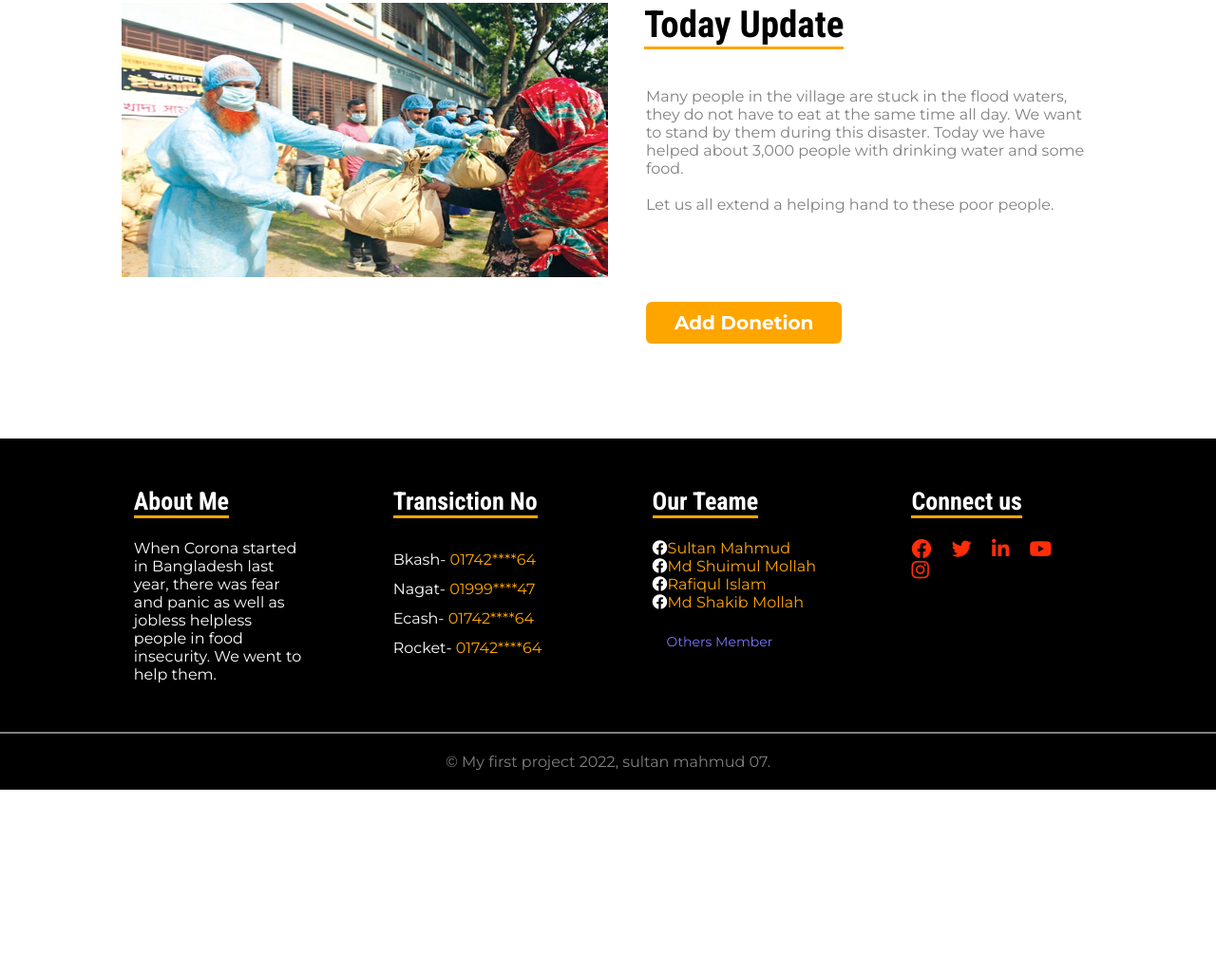
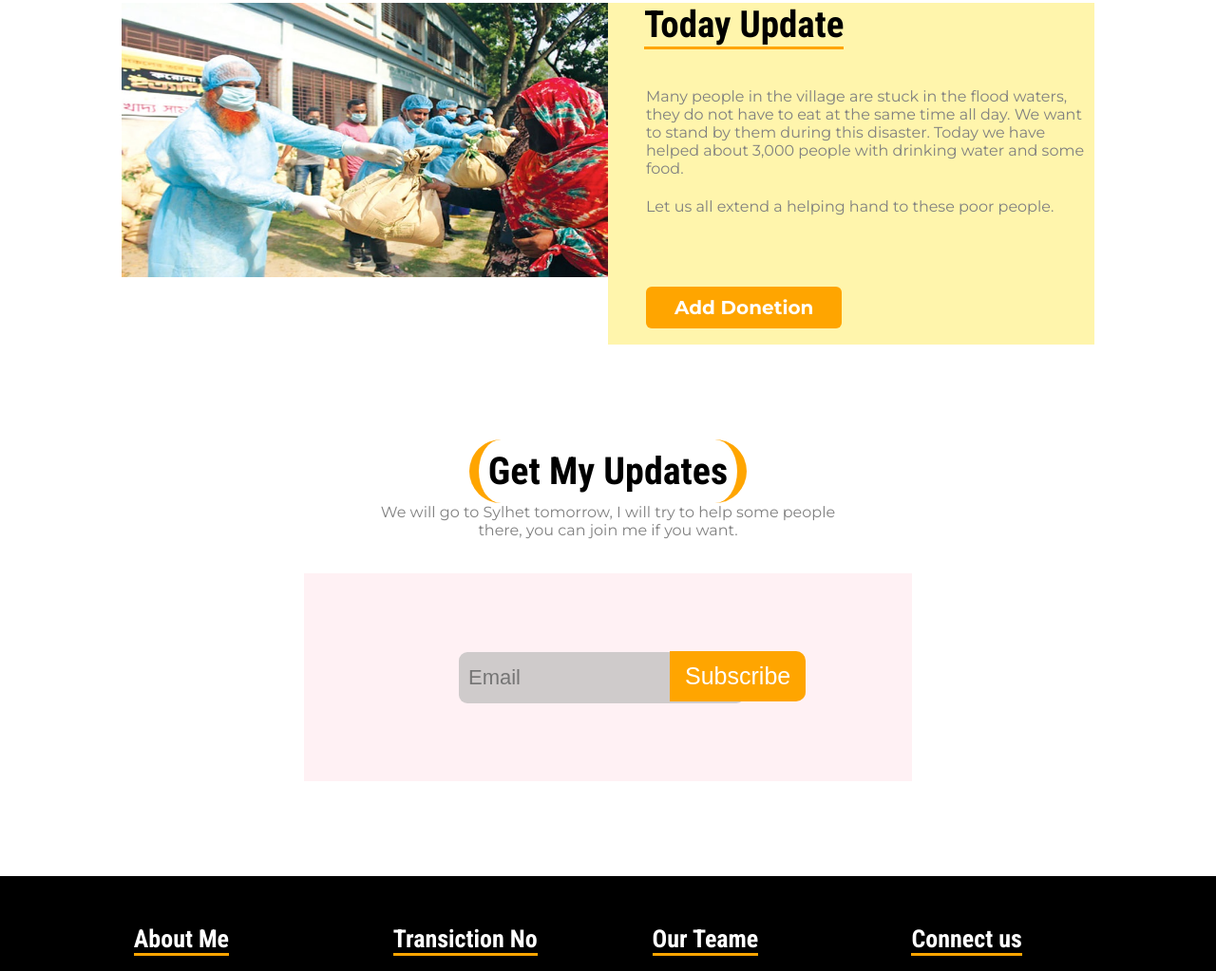
Before and after one commit to sultanmahmud07/my-first-assignment, a plain HTML site: page index.html in a window 1280 px wide. Shown: the part 2062-3085 px from the top of the page at 95% size. Before the commit the page ends 2894 px from the top, so only its background shows below. Drawn offline with Linux system fonts and the light colour scheme.

Commit message:
last-scetion commit

```diff
--- a/index.html
+++ b/index.html
@@ -86,6 +86,23 @@
       </div>
     </div>
   </section>
+<section id="get-update">
+  <div class="get_container">
+    <div class="top_sec">
+      <h2>Get My Updates</h2>
+      <p id="gt_p">
+        We will go to Sylhet tomorrow, I will try to help some people there, you can join me if you want.
+      </p>
+    </div>
+    <div class="right_sec">
+      <form action="">
+        <input type="text" placeholder="Email">
+        <button id="subscrib_b">Subscribe</button>
+      </form>
+    </div>
+  </div>
+</section>
+
   <footer id="footer_s">
     <div class="f_contain">
       <div class="connect_info">
--- a/style.css
+++ b/style.css
@@ -362,6 +362,8 @@ section#today_s {
 .right_side {
   width: 50%;
   /* display: block; */
+  background-color: #ffe84773;
+  height: 100%;
 }
 
 .lef_side img {
@@ -376,11 +378,12 @@ section#today_s {
   margin-bottom: 40px;
 }
 
-.right_side {}
+
 
 .right_side p {
   color: gray;
   margin-left: 40px;
+  margin-bottom: 2px;
 }
 
 a#today_button {
@@ -393,9 +396,104 @@ a#today_button {
   transition: 0.5s;
   display: inline-block;
   margin-left: 40px;
-  margin-top: 93px;
+  margin-top: 73px;
+  margin-bottom: 17px;
   border-radius: 6px;
 }
 a#today_button:hover {
   background-color: #f5401f;
 }
+
+/**===========================================================
+
+===========================================================**/
+section#get-update {
+  margin-bottom: 100px;
+}
+
+.get_container {
+  width: 50%;
+  margin: auto;
+}
+
+.top_sec {
+  text-align: center;
+}
+
+.top_sec h2 {
+  font-size: 40px;
+  display: -webkit-inline-box;
+  border-left: 10px solid orange;
+  border-right: 10px solid orange;
+  border-radius: 40px;
+  padding: 10px;
+}
+
+p#gt_p {
+  color: gray;
+  width: 487px;
+  margin: auto;
+  margin-bottom: 36px;
+
+}
+section#get-update {
+  margin-bottom: 100px;
+}
+
+.get_container {
+  width: 50%;
+  margin: auto;
+}
+
+.top_sec {
+  text-align: center;
+}
+
+.top_sec h2 {
+  font-size: 40px;
+  display: -webkit-inline-box;
+  border-left: 10px solid orange;
+  border-right: 10px solid orange;
+  border-radius: 40px;
+  padding: 10px;
+}
+
+p#gt_p {
+  color: gray;
+  width: 487px;
+  margin: auto;
+  margin-bottom: 36px;
+}
+
+.right_sec {
+  background-color: #ffd8df59;
+  padding: 82px;
+}
+
+.right_sec input {
+  background-color: #c2c0c0c7;
+  padding: 12px 10px;
+  width: 59%;
+  height: 30px;
+  outline: none;
+  border-radius: 9px;
+  font-size: 22px;
+  border: navajowhite;
+  margin-left: 81px;
+
+}
+button#subscrib_b {
+  font-size: 25px;
+  color: white;
+  background: orange;
+  border: none;
+  padding: 12px 16px;
+  margin-left: -83px;
+  border-top-right-radius: 10px;
+  border-bottom-right-radius: 10px;
+  transition: 0.5s;
+  cursor: pointer;
+}
+button#subscrib_b:hover{
+  background-color: #f5401f;
+}
```
